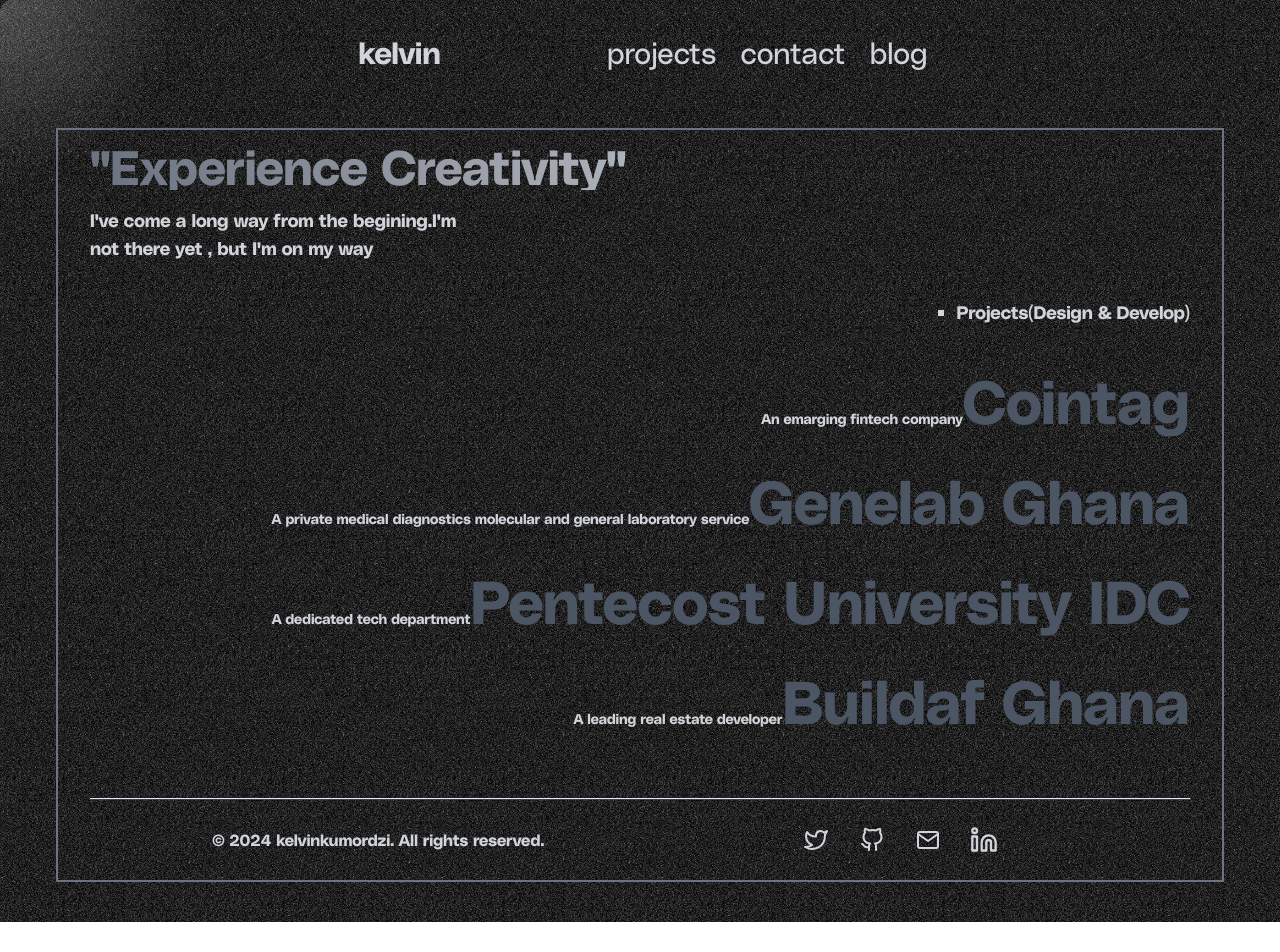
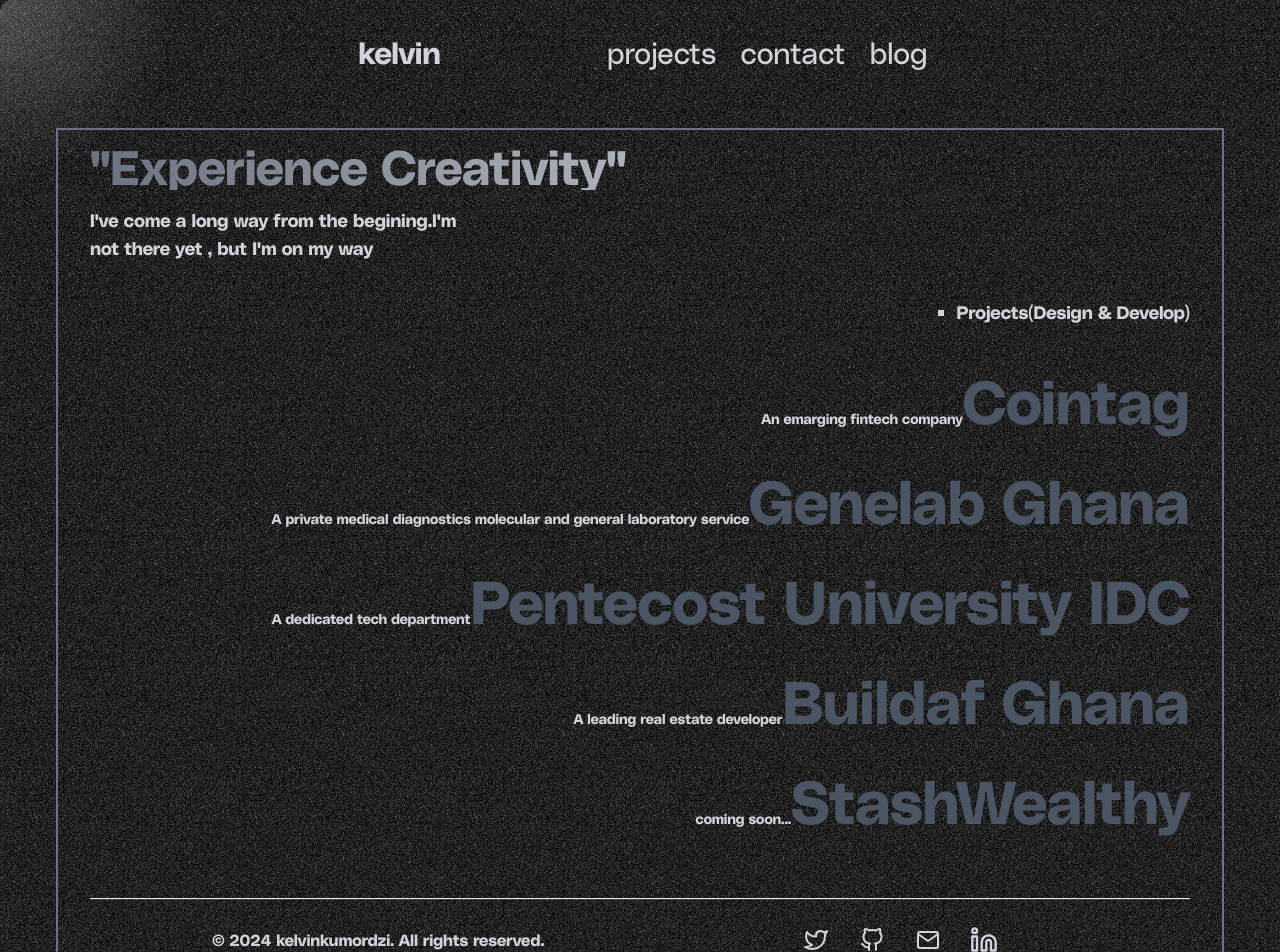
Before and after one commit to realkelvinworld/sk-portfolio, a Next.js app: page /projects in a window 1280 px wide. Shown: the top 952 px of the page. Before the commit the page ends 922 px from the top, so only its background shows below. Built offline with nearby package versions, Linux system fonts and the light colour scheme; some icons are missing.

Commit message:
Update db.tsx

```diff
--- a/components/db.tsx
+++ b/components/db.tsx
@@ -84,7 +84,12 @@ export const works = [
     name: "Buildaf Ghana",
     link: "https://buildafghana.com/",
     description: "A leading real estate developer",
-  },
+  },{
+    id:5,
+    name:"StashWealthy",
+    link:"https://stashwealthy.vercel.app",
+    description:"coming  soon..."
+  }
   // {
   //   id: 4,
   //   name: "Events",
```
